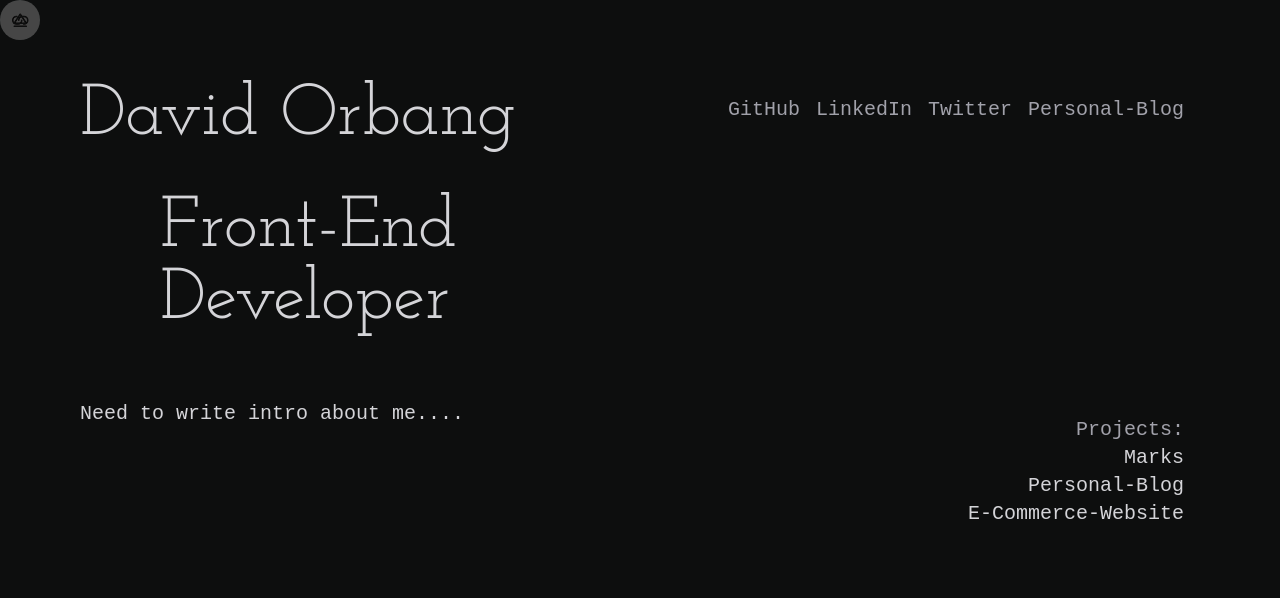
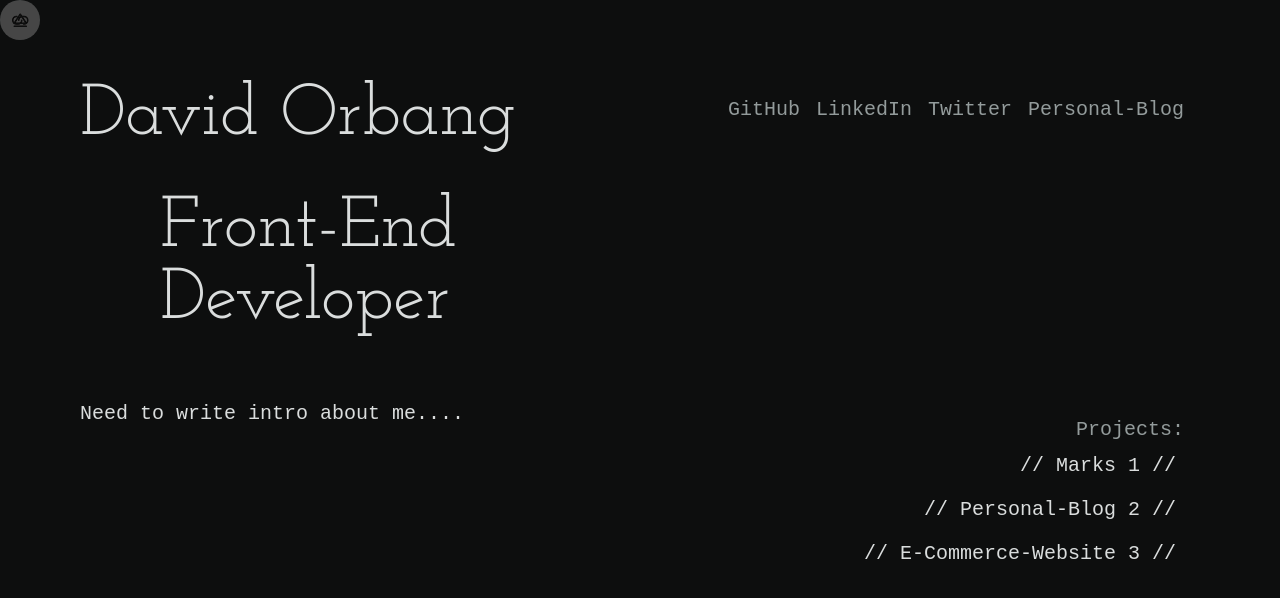
Before and after one commit to DxVxDOD/Portfolio_Website, a React (Vite) app: page / in a window 1280 px wide. Shown: the top 598 px of the page. Built offline with nearby package versions, Linux system fonts and the light colour scheme; a web font is replaced by a local one.

Commit message:
font colour choices

```diff
--- a/src/App.tsx
+++ b/src/App.tsx
@@ -7,7 +7,7 @@ function App() {
   return (
     <main
       className={
-        "bg-[#0D0E0E] w-screen h-screen overflow-hidden box-border text-xl grid grid-cols-2 grid-rows-2 m-0 p-20 text-zinc-300"
+        "bg-[#0D0E0E] w-screen h-screen overflow-hidden box-border text-xl grid grid-cols-2 grid-rows-2 m-0 p-20 text-[#dadddd]"
       }
     >
       <h1 id={"name"} className={"flex flex-col text-7xl"}>
--- a/src/components/Cursor.tsx
+++ b/src/components/Cursor.tsx
@@ -35,7 +35,7 @@ export default function Cursor() {
 
       if (interacting) {
         cursor.setAttribute('class', 'cursor show')
-        if (interactable.getAttribute(('datatype')) === 'button') return cursor.children[1].setAttribute('class', 'opacity-1')
+        if (interactable.getAttribute(('datatype')) === 'button') return cursor.children[1].setAttribute('class', 'icon show')
         return cursor.children[2].setAttribute('class', 'opacity-1')
       }
 
--- a/src/components/Projects.tsx
+++ b/src/components/Projects.tsx
@@ -2,15 +2,15 @@ export default function Projects() {
   return (
     <section className={"p-4"}>
       <nav className={"flex flex-col items-end"}>
-        <h2 className={"text-xl text-zinc-400"}>Projects:</h2>
-        <button datatype={"button"} className={"interactable"}>
-          Marks
+        <h2 className={"text-xl text-[#939b9b]"}>Projects:</h2>
+        <button datatype={"button"} className={"interactable hover:bg-[#757e7e] hover:bg-opacity-20 p-2 rounded-xl"}>
+          // Marks 1 //
         </button>
-        <button datatype={"button"} className={"interactable"}>
-          Personal-Blog
+        <button datatype={"button"} className={"interactable hover:bg-[#202222] p-2 rounded-xl"}>
+          // Personal-Blog 2 //
         </button>
-        <button datatype={"button"} className={"interactable"}>
-          E-Commerce-Website
+        <button datatype={"button"} className={"interactable hover:bg-[#202222] p-2 rounded-xl"}>
+          // E-Commerce-Website 3 //
         </button>
       </nav>
     </section>
--- a/src/components/SocialLinks.tsx
+++ b/src/components/SocialLinks.tsx
@@ -1,30 +1,30 @@
 export default function SocialLinks() {
   return (
-      <nav className={"flex gap-4 justify-end p-4 h-fit text-zinc-400"}>
+      <nav className={"flex gap-4 justify-end p-4 h-fit text-[#939b9b] "}>
         <a
           datatype={"a-tag"}
-          className={"interactable"}
+          className={"interactable hover:text-[#dadddd] "}
           href={"https://github.com/DxVxDOD"}
         >
           <span>GitHub</span>
         </a>
         <a
           datatype={"a-tag"}
-          className={"interactable"}
+          className={"interactable hover:text-[#dadddd]"}
           href={"https://www.linkedin.com/in/david-orbang/"}
         >
           <span>LinkedIn</span>
         </a>
         <a
           datatype={"a-tag"}
-          className={"interactable"}
+          className={"interactable hover:text-[#dadddd]"}
           href={"https://twitter.com/OrbanDavid24"}
         >
           <span>Twitter</span>
         </a>
         <a
           datatype={"a-tag"}
-          className={"interactable"}
+          className={"interactable hover:text-[#dadddd]"}
           href={"https://my-blog-jtqt0npju-dxvxdod.vercel.app/"}
         >
           <span>Personal-Blog</span>
```
